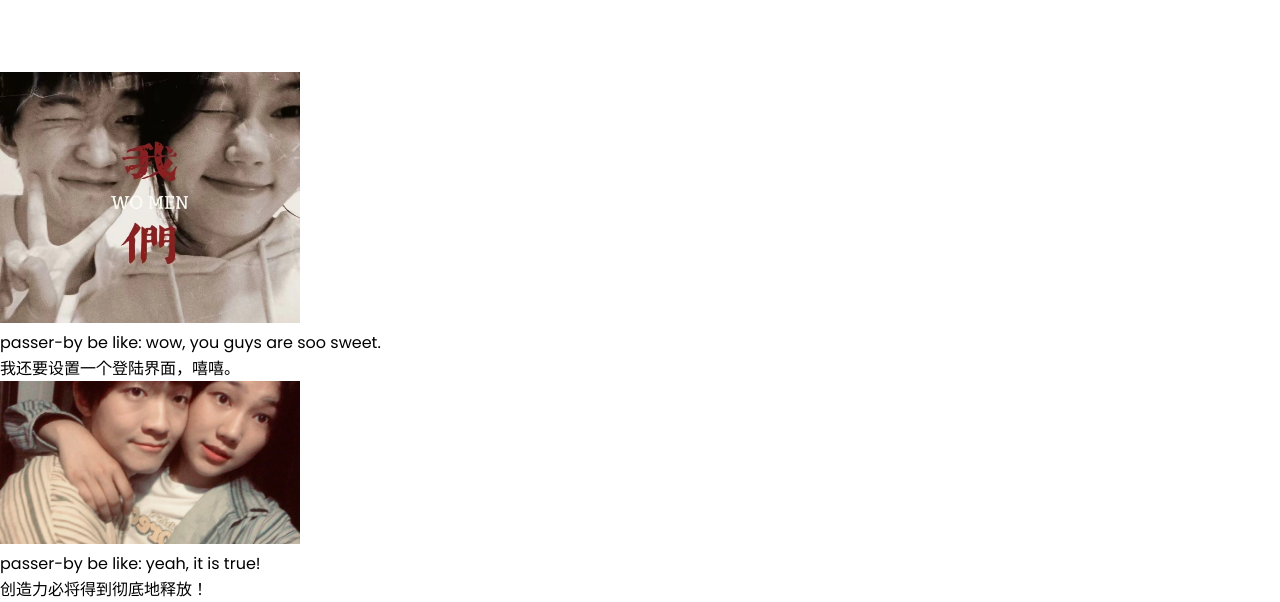
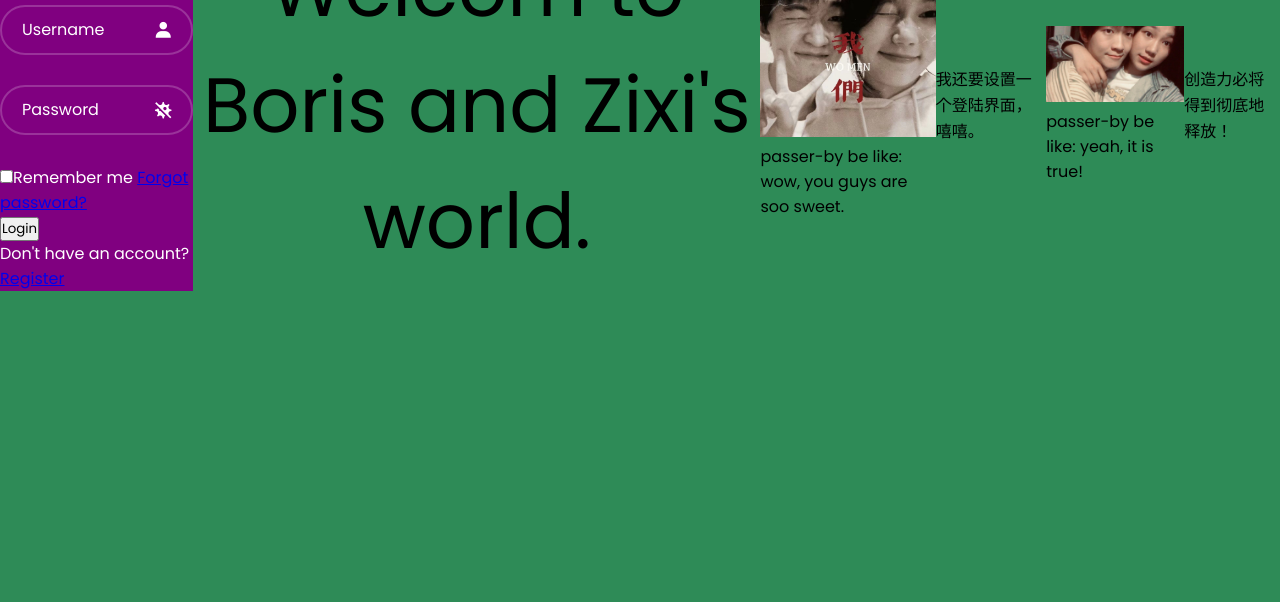
Before and after one commit to xixidududu/xixidududu.github.io, a plain HTML site: page index.html in a window 1280 px wide. Shown: the part 295-897 px from the top of the page. After the commit the page ends 800 px from the top, so only its background shows below. Drawn offline with nearby package versions, Linux system fonts and the light colour scheme; a script that the page names is missing.

Commit message:
Update style.css

```diff
--- a/style.css
+++ b/style.css
@@ -1,13 +1,13 @@
 @import url("https://fonts.googleapis.com/css2?family=Poppins:wght@300;400;500;600;700;800;900&display=swap");
 
-*{
+* {
     margin: 0;
     padding: 0;
     box-sizing: border-box;
     font-family:"Poppins", sans-serif;
 }
 
-boduy{
+body {
     display: flex;
     justify-content: center;
     align-items: center;
@@ -15,20 +15,65 @@ boduy{
     background: seagreen;
 }
 
-.centered{
+.wrapper {
+    width: 420px;
+    background: purple;
+    color: #fff;
+}
+
+.wrapper h1 {
+    font-size: 36px;
+    text-align: center;
+}
+
+.wrapper .input-box {
+    position: relative;
+    width: 100%;
+    height: 50px;
+    margin: 30px 0;
+}
+
+.input-box input {
+    width: 100%;
+    height: 100%;
+    background: transparent;
+    border: none;
+    outline: none;
+    border: 2px solid rgba(255, 255, 255, .2);
+    border-radius: 40px;
+    font-size: 16px;
+    color: #fff;
+    padding: 20px 45px 20px 20px;
+}
+
+.input-box input::placeholder {
+    color: #fff;
+}
+
+.input-box i {
+    position: absolute;
+    right: 20px;
+    top: 50%;
+    transform: translateY(-50%);
+    font-size: 20px;
+}
+
+
+
+.centered {
     text-align: center;
     font-size: 77px;
 }
 
-.large{
+.large {
     font-size: 77px;
 }
 
-.medium{
+.medium {
     font-size: medium;
 }
 
-.small{
+.small {
     font-size: small;
 }
 
```
